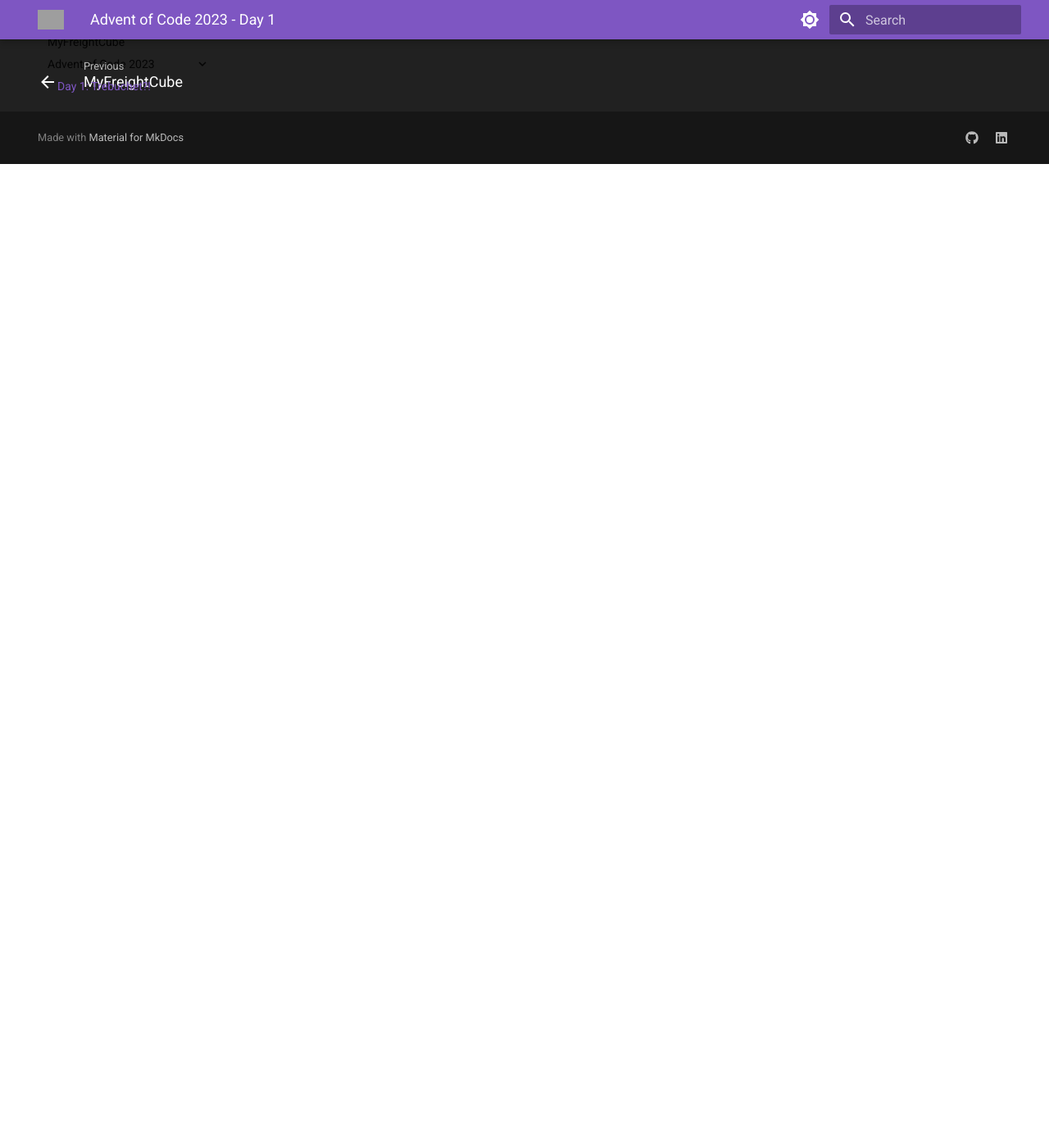
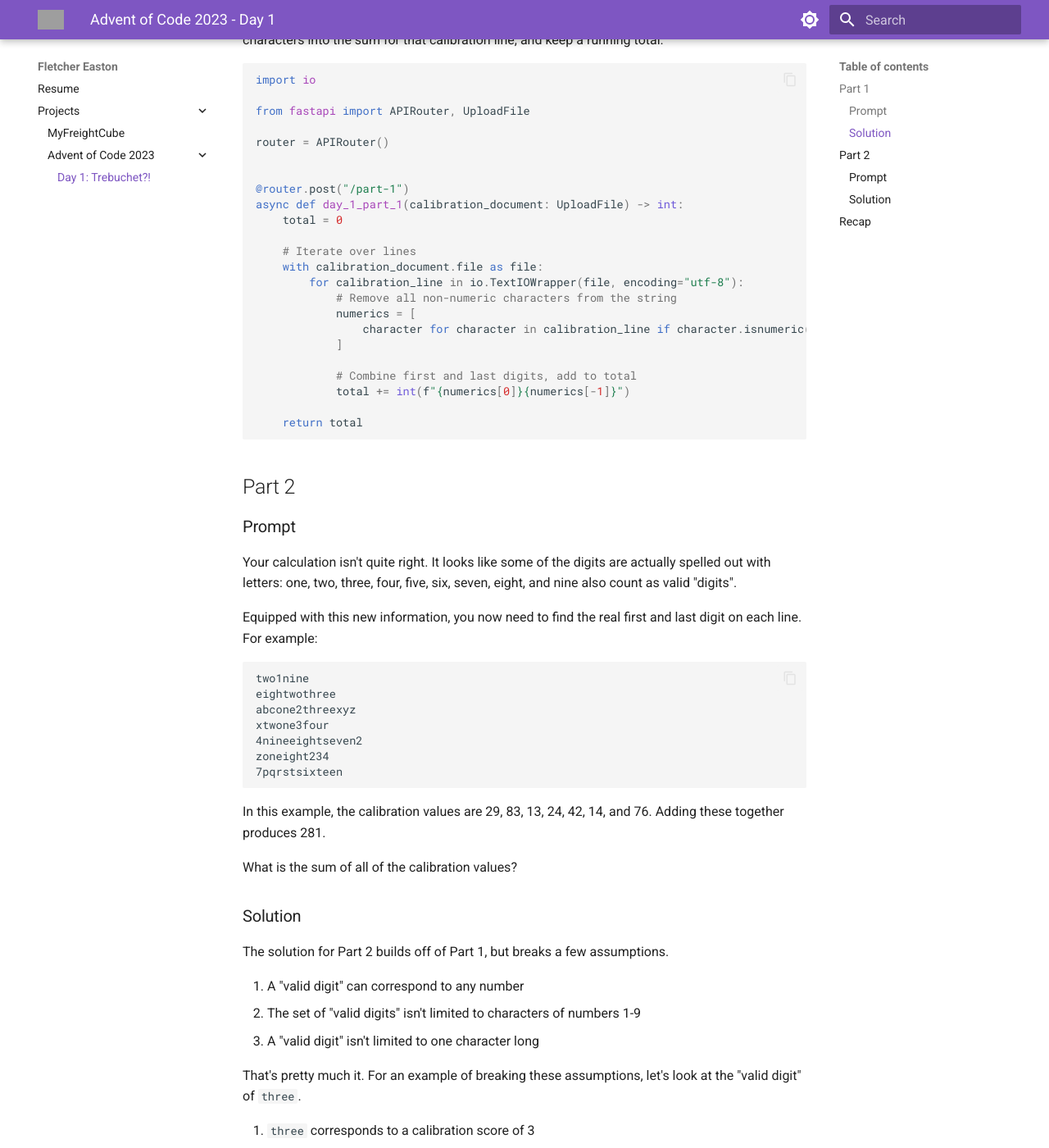
Before and after one commit to fletcheaston/Experiments, an MkDocs documentation site: the page built from blog/docs/projects/advent-of-code-2023/day-1.md, in a window 1280 px wide and 1400 px high, scrolled down 1200 px. Shown: the whole window at 82% size. Built offline with MkDocs 1.6.1 and Material for MkDocs 9.7.7, drawn with Linux system fonts in a browser that asks for light colours; some of the changed text lies outside the part shown; grey boxes are pictures that could not be loaded.

Commit message:
🎉 Advent of Code 2023 Day 1 is complete, super fun challenge

````diff
--- a/blog/docs/projects/advent-of-code-2023/day-1.md
+++ b/blog/docs/projects/advent-of-code-2023/day-1.md
@@ -4,7 +4,9 @@ title: Advent of Code 2023 - Day 1
 
 # Day 1: Trebuchet?!
 
-## Prompt
+## Part 1
+
+### Prompt
 
 Something is wrong with global snow production, and you've been selected to take a look.
 The Elves have even given you a map; on it, they've used stars to mark the top fifty locations that are likely to be having problems.
@@ -22,7 +24,8 @@ and why your map looks mostly blank ("you sure ask a lot of questions")
 and hang on did you just say the sky ("of course, where do you think snow comes from")
 when you realize that the Elves are already loading you into a trebuchet ("please hold still, we need to strap you in").
 
-As they're making the final adjustments, they discover that their calibration document (your puzzle input) has been amended by a very young Elf who was apparently just excited to show off her art skills.
+As they're making the final adjustments, they discover that their calibration document (your puzzle input) has been amended by a very young Elf
+who was apparently just excited to show off her art skills.
 Consequently, the Elves are having trouble reading the values on the document.
 
 The newly-improved calibration document consists of lines of text; each line originally contained a specific calibration value that the Elves now need to recover.
@@ -42,4 +45,179 @@ Adding these together produces 142.
 
 Consider your entire calibration document. What is the sum of all of the calibration values?
 
-## Solution
+### Solution
+
+Remove all non-numeric characters from a calibration line,
+combine the first and last numeric characters into the sum for that calibration line,
+and keep a running total.
+
+```python
+import io
+
+from fastapi import APIRouter, UploadFile
+
+router = APIRouter()
+
+
+@router.post("/part-1")
+async def day_1_part_1(calibration_document: UploadFile) -> int:
+    total = 0
+
+    # Iterate over lines
+    with calibration_document.file as file:
+        for calibration_line in io.TextIOWrapper(file, encoding="utf-8"):
+            # Remove all non-numeric characters from the string
+            numerics = [
+                character for character in calibration_line if character.isnumeric()
+            ]
+
+            # Combine first and last digits, add to total
+            total += int(f"{numerics[0]}{numerics[-1]}")
+
+    return total
+```
+
+## Part 2
+
+### Prompt
+
+Your calculation isn't quite right.
+It looks like some of the digits are actually spelled out with letters: one, two, three, four, five, six, seven, eight, and nine also count as valid "digits".
+
+Equipped with this new information, you now need to find the real first and last digit on each line.
+For example:
+
+```
+two1nine
+eightwothree
+abcone2threexyz
+xtwone3four
+4nineeightseven2
+zoneight234
+7pqrstsixteen
+```
+
+In this example, the calibration values are 29, 83, 13, 24, 42, 14, and 76.
+Adding these together produces 281.
+
+What is the sum of all of the calibration values?
+
+### Solution
+
+The solution for Part 2 builds off of Part 1, but breaks a few assumptions.
+
+1. A "valid digit" can correspond to any number
+2. The set of "valid digits" isn't limited to characters of numbers 1-9
+3. A "valid digit" isn't limited to one character long
+
+That's pretty much it.
+For an example of breaking these assumptions, let's look at the "valid digit" of `three`.
+
+1. `three` corresponds to a calibration score of 3
+2. `three` isn't in this set of characters: "1", "2", "3", "4", "5", "6", "7", "8", "9"
+3. `three` is 5 characters long
+
+With that in mind, we need to...
+
+1. Enable a mapping from "valid digits" to their calibration score
+2. Enable substring index searching/comparisons, starting from both the left and right sides of the string
+
+```python
+import functools
+import io
+
+from fastapi import APIRouter, UploadFile
+
+router = APIRouter()
+
+...
+
+VALID_DIGIT_TO_NUM: dict[str, int] = {
+    "1": 1,
+    "2": 2,
+    "3": 3,
+    "4": 4,
+    "5": 5,
+    "6": 6,
+    "7": 7,
+    "8": 8,
+    "9": 9,
+    "one": 1,
+    "two": 2,
+    "three": 3,
+    "four": 4,
+    "five": 5,
+    "six": 6,
+    "seven": 7,
+    "eight": 8,
+    "nine": 9,
+}
+
+VALID_DIGITS = VALID_DIGIT_TO_NUM.keys()
+
+
+def reduce_lfind(a: str, b: str, line: str) -> str:
+    position_a = line.find(a)
+    position_b = line.find(b)
+
+    if position_a == -1:
+        return b
+
+    if position_b == -1:
+        return a
+
+    if position_a < position_b:
+        return a
+
+    return b
+
+
+def reduce_rfind(a: str, b: str, line: str) -> str:
+    position_a = line.rfind(a)
+    position_b = line.rfind(b)
+
+    if position_a == -1:
+        return b
+
+    if position_b == -1:
+        return a
+
+    if position_a > position_b:
+        return a
+
+    return b
+
+
+@router.post("/part-2")
+async def day_1_part_2(calibration_document: UploadFile) -> int:
+    total = 0
+
+    # Iterate over lines
+    with calibration_document.file as file:
+        for calibration_line in io.TextIOWrapper(file, encoding="utf-8"):
+            # Find the earliest "digit"
+            first_digit = functools.reduce(lambda a, b: reduce_lfind(a, b, calibration_line), VALID_DIGITS)
+            last_digit = functools.reduce(lambda a, b: reduce_rfind(a, b, calibration_line), VALID_DIGITS)
+
+            first = VALID_DIGIT_TO_NUM[first_digit]
+            last = VALID_DIGIT_TO_NUM[last_digit]
+
+            # Combine first and last digits, add to total
+            total += int(f"{first}{last}")
+
+    return total
+```
+
+## Recap
+
+| Day | Part 1   | Part 2   |
+|-----|----------|----------|
+| 1   | 02:00:23 | 02:49:23 |
+
+This took a **LOT** longer than expected, mostly because I was setting up the project and playing around with various config tools while doing so 😅.
+
+I also spent way too much time on a silly mistake.
+I made the `reduce_rfind` function first, copied that for the `reduce_lfind` function, and forgot to change the `line.rfind` calls to `line.find`.
+So I spent a bunch of time troubleshooting that 🙃.
+
+But overall, super fun! I'm sure tomorrow will go much smoother 😁.
--- a/blog/mkdocs.yaml
+++ b/blog/mkdocs.yaml
@@ -79,4 +79,5 @@ nav:
     - Projects:
           - MyFreightCube: projects/my-freight-cube.md
           - Advent of Code 2023:
+                - projects/advent-of-code-2023/index.md
                 - "Day 1: Trebuchet?!": projects/advent-of-code-2023/day-1.md
````
Also changed, not shown: blog/docs/projects/advent-of-code-2023/index.md (added, +17 -0 lines), 10 other files.
